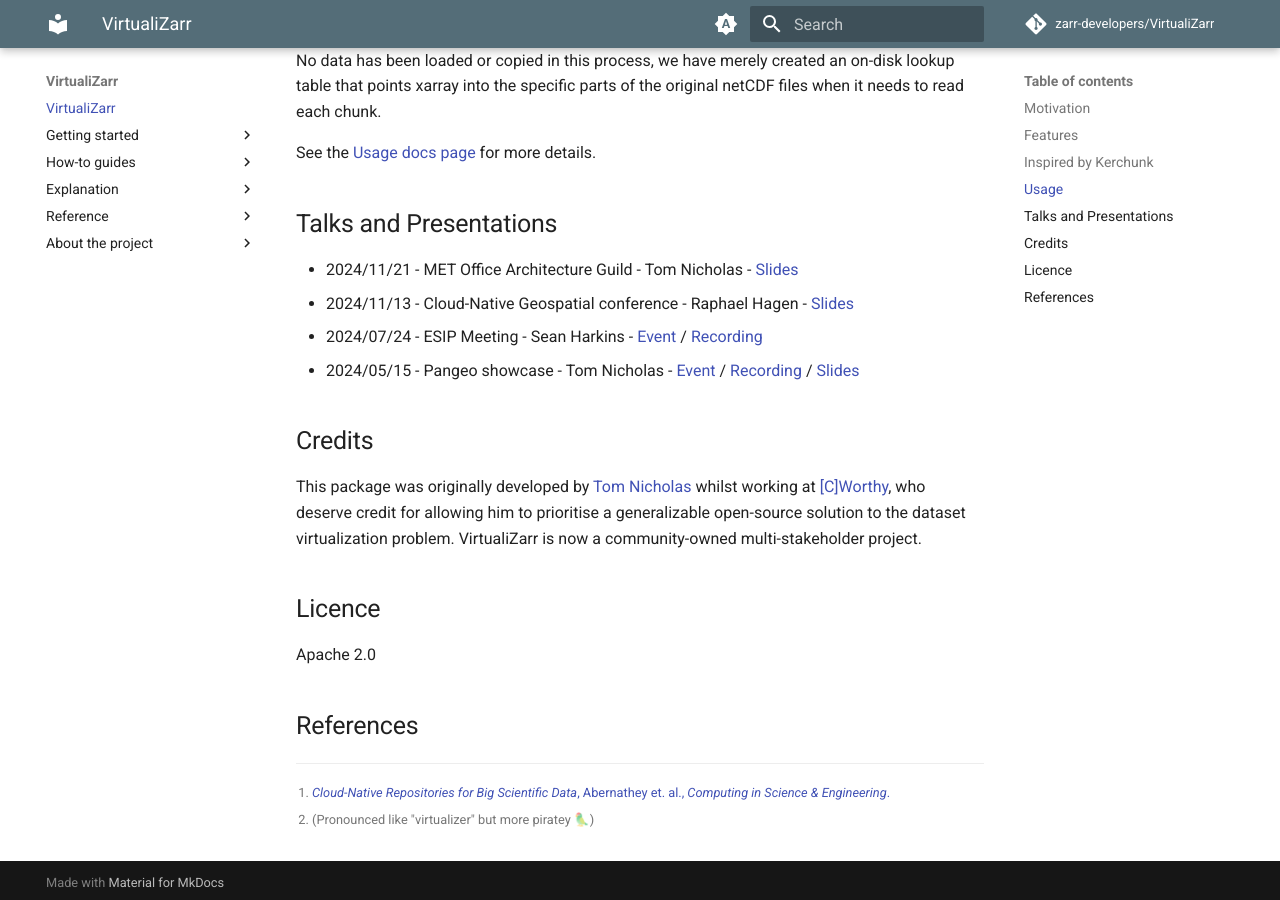
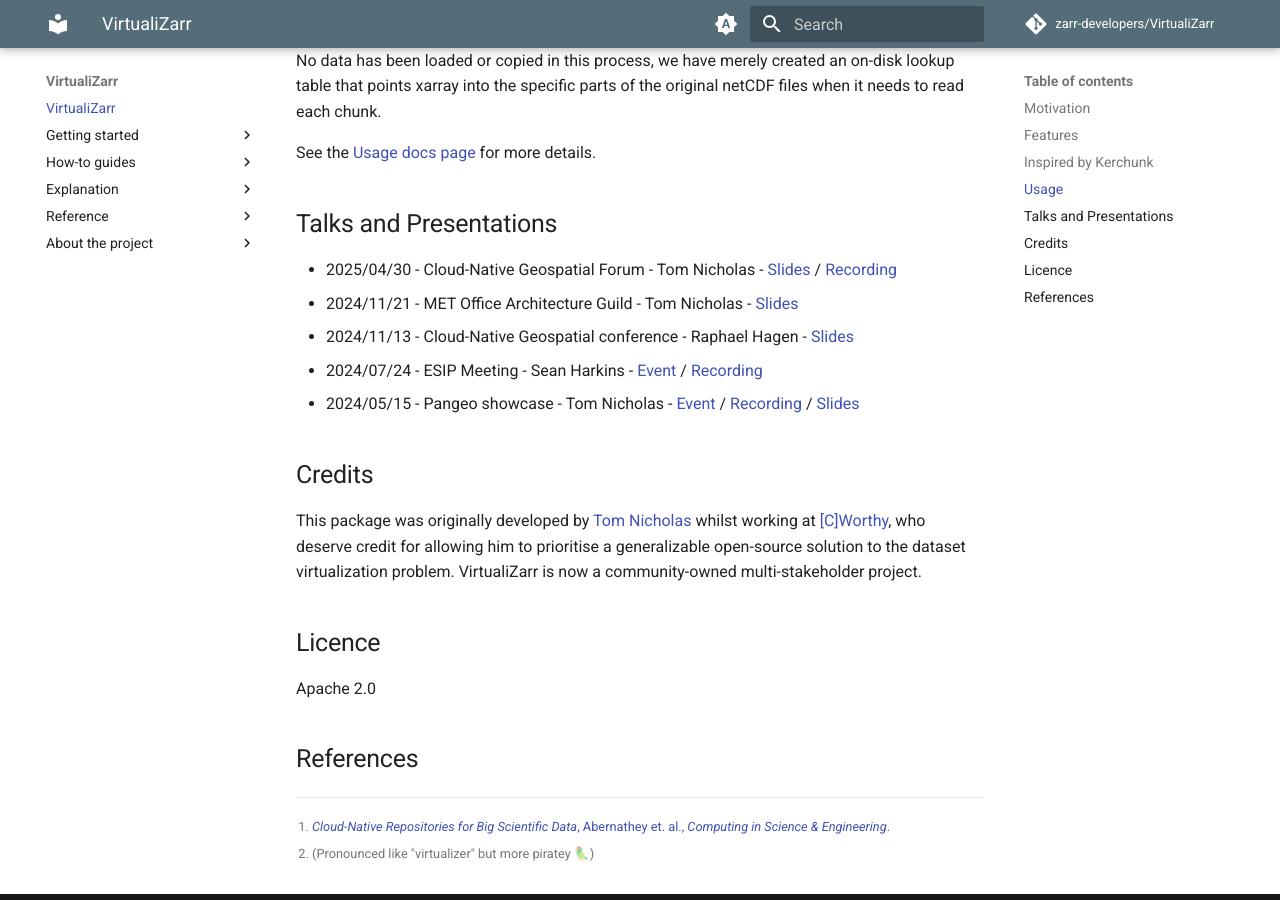
Before and after one commit to zarr-developers/VirtualiZarr, an MkDocs documentation site: the page built from docs/index.md, in a window 1280 px wide and 900 px high, scrolled down 1662 px. Built offline with MkDocs 1.6.1 and Material for MkDocs 9.7.7, drawn with Linux system fonts in a browser that asks for light colours; comment, search, counter and statistics services are not loaded; the version menu is left out.

Commit message:
Add CNG presentation link (#658)
* Add CNG presentation link

* add link to docs too

```diff
--- a/docs/index.md
+++ b/docs/index.md
@@ -57,6 +57,7 @@ See the [Usage docs page](usage.md) for more details.
 
 ## Talks and Presentations
 
+- 2025/04/30 - Cloud-Native Geospatial Forum - Tom Nicholas - [Slides](https://speakerdeck.com/tomnicholas/virtualizarr-and-icechunk-build-a-cloud-optimized-datacube-in-3-lines) / [Recording](https://youtu.be/QBkZQ53vE6o)
 - 2024/11/21 - MET Office Architecture Guild - Tom Nicholas - [Slides](https://speakerdeck.com/tomnicholas/virtualizarr-talk-at-met-office)
 - 2024/11/13 - Cloud-Native Geospatial conference - Raphael Hagen - [Slides](https://decks.carbonplan.org/cloud-native-geo/11-13-24)
 - 2024/07/24 - ESIP Meeting - Sean Harkins - [Event](https://2024julyesipmeeting.sched.com/event/1eVP6) / [Recording](https://youtu.be/T6QAwJIwI3Q?t=3689)
```
Also changed, not shown: README.md (+1 -0 lines).
